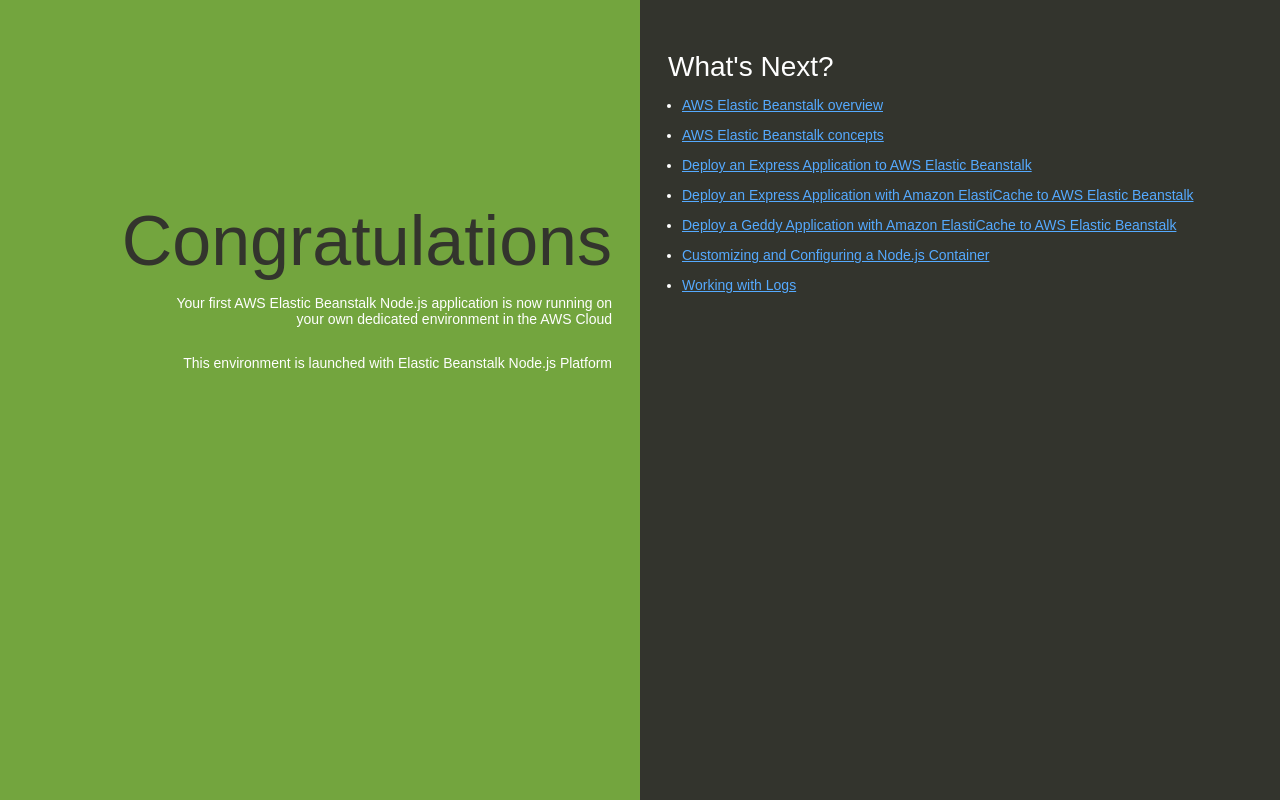
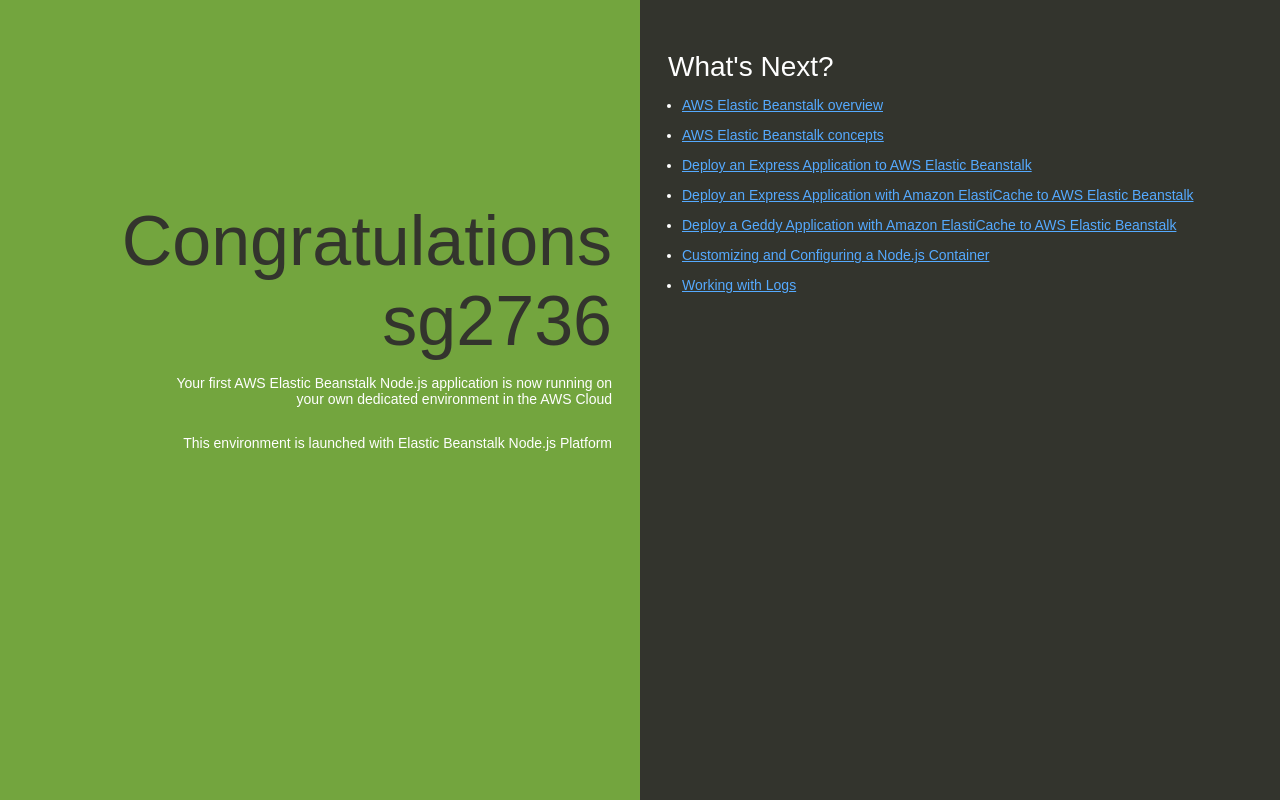
Before and after one commit to SahilGunjal/my-test-node-app, a website: page index.html in a window 1280 px wide. Drawn offline with Linux system fonts and the light colour scheme.

Commit message:
Update index.html

```diff
--- a/index.html
+++ b/index.html
@@ -74,7 +74,7 @@
   </head>
   <body>
     <div class="textColumn">
-      <h1>Congratulations</h1>
+      <h1>Congratulations sg2736</h1>
       <p>Your first AWS Elastic Beanstalk Node.js application is now running on your own dedicated environment in the AWS Cloud</p>
       <p>This environment is launched with Elastic Beanstalk Node.js Platform</p>
     </div>
```
